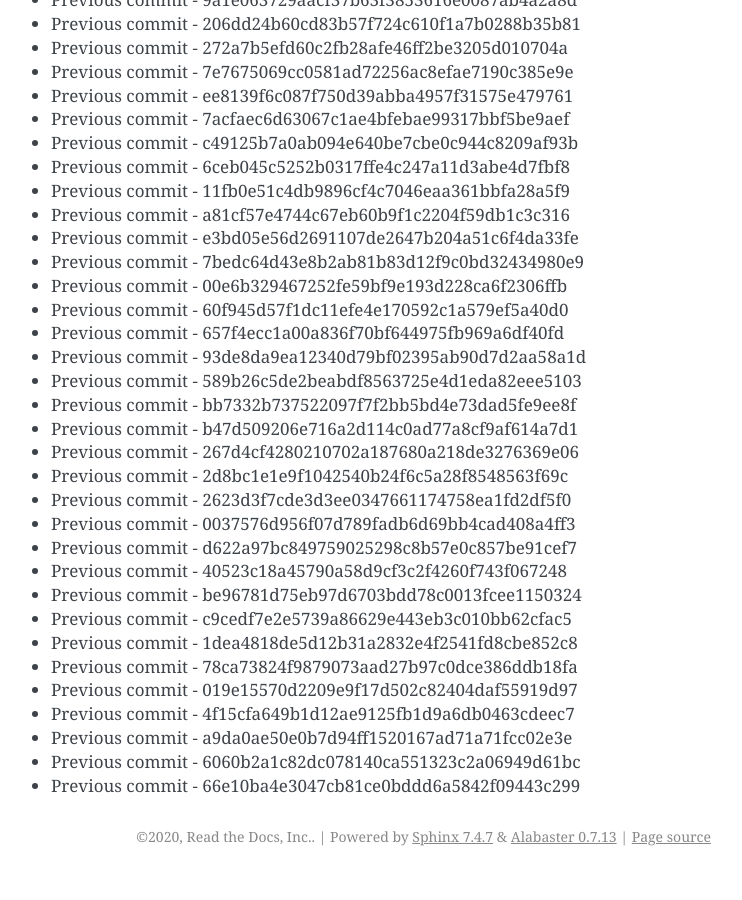
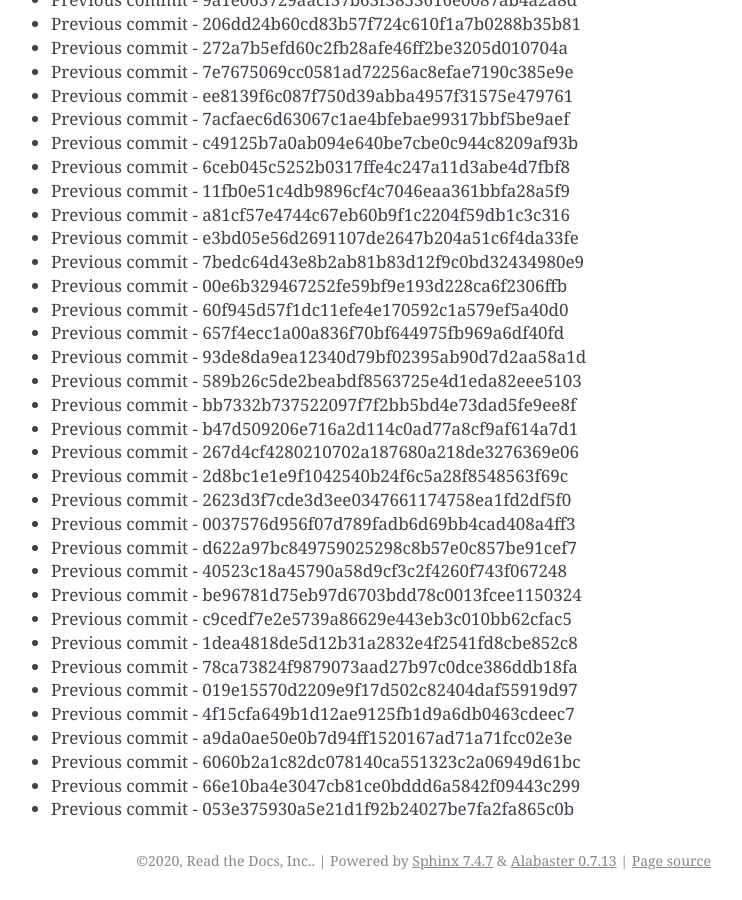
Before and after one commit to readthedocs/rtd-git-stresstest, a Sphinx documentation site: the page built from docs/updates.rst, in a window 1280 px wide and 900 px high, scrolled down 44846 px. Shown: the whole window, without its empty margins (399-1141 px from the left). Built offline with Sphinx 7.4.7, drawn with Linux system fonts in a browser that asks for light colours; before the commit the page ends 45722 px from its top, so only the background shows below that.

Commit message:
Generating commit from previous: 053e375930a5e21d1f92b24027be7fa2fa865c0b

```diff
--- a/docs/updates.rst
+++ b/docs/updates.rst
@@ -1916,3 +1916,4 @@ It can be tested for any performance characteristics.
 * Previous commit - a9da0ae50e0b7d94ff1520167ad71a71fcc02e3e
 * Previous commit - 6060b2a1c82dc078140ca551323c2a06949d61bc
 * Previous commit - 66e10ba4e3047cb81ce0bddd6a5842f09443c299
+* Previous commit - 053e375930a5e21d1f92b24027be7fa2fa865c0b
```
